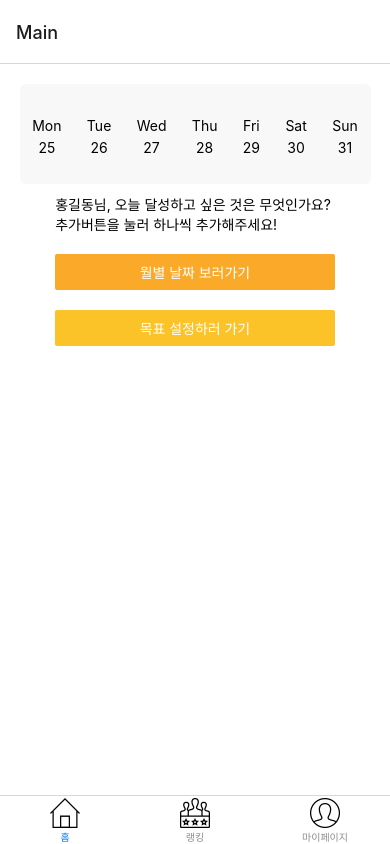
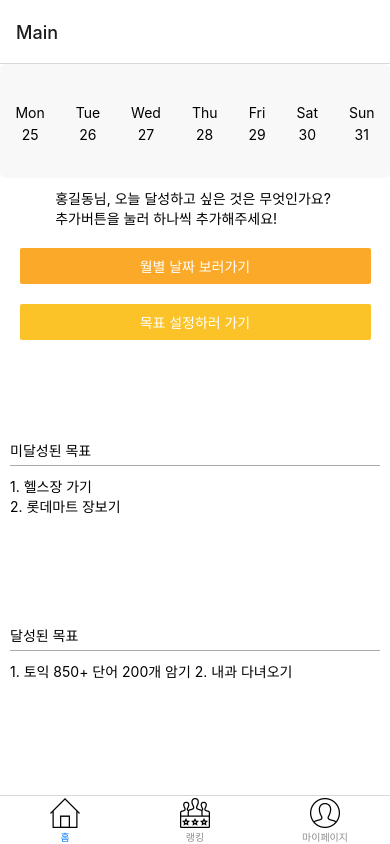
Before and after one commit to dodo-kyonggi/bedi-frontend, a React Native app in the folder bedi2/: screen /Main in a window 390 px wide. Built offline with nearby package versions, Linux system fonts and the light colour scheme.

Commit message:
Refactor : 스타일 리팩토링

```diff
--- a/bedi2/Screen/MainScreens/Goals.js
+++ b/bedi2/Screen/MainScreens/Goals.js
@@ -94,14 +94,15 @@ const Goals = ({ navigation }) => {
                 flex: 1,
                 position: 'relative',
                 backgroundColor: 'white',
-                padding: '5%'
+                justifyContent: 'space-around',
+                flexDirection: 'column'
             }}>
             <View style={{
                 flexDirection: 'row',
                 justifyContent: 'space-around',
-                paddingVertical: '5%',
+                paddingVertical: '2%',
                 backgroundColor: '#F8F8F8',
-                flex: 1,
+                flex: 0.8,
                 borderRadius: 6,
                 borderColor: 'black'
             }}>
@@ -112,7 +113,8 @@ const Goals = ({ navigation }) => {
                             key={weekDay.formatted}
                             style={{
                                 justifyContent: 'center',
-                                alignItems: 'center'
+                                alignItems: 'center',
+                                backgroundColor: '#F8F8F8',
                             }}
                         >
                             <View style={{ paddingVertical: 5 }}>
@@ -143,7 +145,7 @@ const Goals = ({ navigation }) => {
                 })}
             </View>
             <View
-                style={{ alignItems: 'center', flex: 9 }}
+                style={{ alignItems: 'center', flex: 2 }}
             >
                 <View style={{ paddingVertical: 10 }}>
                     <Text>
@@ -152,7 +154,7 @@ const Goals = ({ navigation }) => {
                     </Text>
                 </View>
                 <View
-                    style={{ width: '80%', paddingVertical: 10 }}
+                    style={{ width: '90%', paddingVertical: 10 }}
                 >
                     <Button
                         title='월별 날짜 보러가기'
@@ -161,13 +163,40 @@ const Goals = ({ navigation }) => {
                     />
                 </View>
                 <View
-                    style={{ width: '80%', paddingVertical: 10 }}
+                    style={{ width: '90%', paddingVertical: 10 }}
                 >
                     <Button
                         title='목표 설정하러 가기'
                         onPress={() => setGotogoal(prev => !prev)}
                         color='#fbc328'
                     />
+                </View>
+            </View>
+            <View style={{ backgroundColor: 'white', flex: 3, paddingHorizontal: 10 }}>
+                <View style={{ flex: 1 }}>
+                    <View
+                        style={styles.underlineContainer}>
+                        <Text>
+                            미달성된 목표
+                        </Text>
+                    </View>
+                    <Text>
+                        1. 헬스장 가기 {'\n'}
+                        2. 롯데마트 장보기
+
+                    </Text>
+                </View>
+                <View style={{ flex: 1 }}>
+                    <View
+                        style={styles.underlineContainer}>
+                        <Text>
+                            달성된 목표
+                        </Text>
+                    </View>
+                    <Text>
+                        1. 토익 850+ 단어 200개 암기
+                        2. 내과 다녀오기
+                    </Text>
                 </View>
             </View>
             {
@@ -236,6 +265,8 @@ const Goals = ({ navigation }) => {
                                 />
                             </TouchableOpacity>
                         </View>
+                        <View style={{ flex: 2 }}>
+                            <View style={styles.notUnderlineContainer}>
                                 <Text
                                     style={{
                                         fontSize: 18,
@@ -245,19 +276,25 @@ const Goals = ({ navigation }) => {
                                 >
                                     목표 작성
                                 </Text>
+                            </View>
                             <TextInput
                                 style={{
                                     backgroundColor: 'white',
-                                borderRadius: 30,
+                                    borderRadius: 20,
                                     borderColor: 'black',
-                                borderWidth: 1,
-                                width: '80%',
+                                    width: '100%',
+                                    height: '60%',
                                     paddingVertical: 10,
                                     paddingHorizontal: 20,
-                                fontSize: 16
+                                    fontSize: 16,
+                                    textAlignVertical: "top"
                                 }}
+                                multiline={true}
                                 placeholder='추가하고 싶은 목록을 작성해주세요...'
                             />
+                        </View>
+                        <View style={{ flex: 2 }}>
+                            <View style={styles.notUnderlineContainer}>
                                 <Text
                                     style={{
                                         fontSize: 18,
@@ -267,11 +304,16 @@ const Goals = ({ navigation }) => {
                                 >
                                     위치 설정
                                 </Text>
+                            </View>
                             <Button
                                 title="위치 설정하러 가기"
                                 onPress={() => navigation.navigate('Map')}
                                 style={{ flex: 1 }}
                             />
+                        </View>
+                        <View>
+
+                        </View>
                     </View> :
                     null
             }
@@ -285,8 +327,10 @@ const styles = StyleSheet.create({
         position: 'absolute',
         height: '100%',
         width: '100%',
-        backgroundColor: 'white',
-        paddingTop: 28
+        backgroundColor: '#f5f5f5',
+        padding: 20,
+        flex: 1
+
     },
     closeContainer: {
         justifyContent: 'flex-end',
@@ -295,6 +339,16 @@ const styles = StyleSheet.create({
     closeStyle: {
         width: 30,
         height: 30
-    }
+    },
+    notUnderlineContainer: {
+        padding: 10
+    },
+    underlineContainer: {
+        width: '100%',
+        borderBottomColor: '#aaa',
+        marginVertical: 10,
+        borderBottomWidth: 1,
+        paddingVertical: 5
+    },
 
 })
```
Lines whose indentation alone changed are shown as unchanged.
